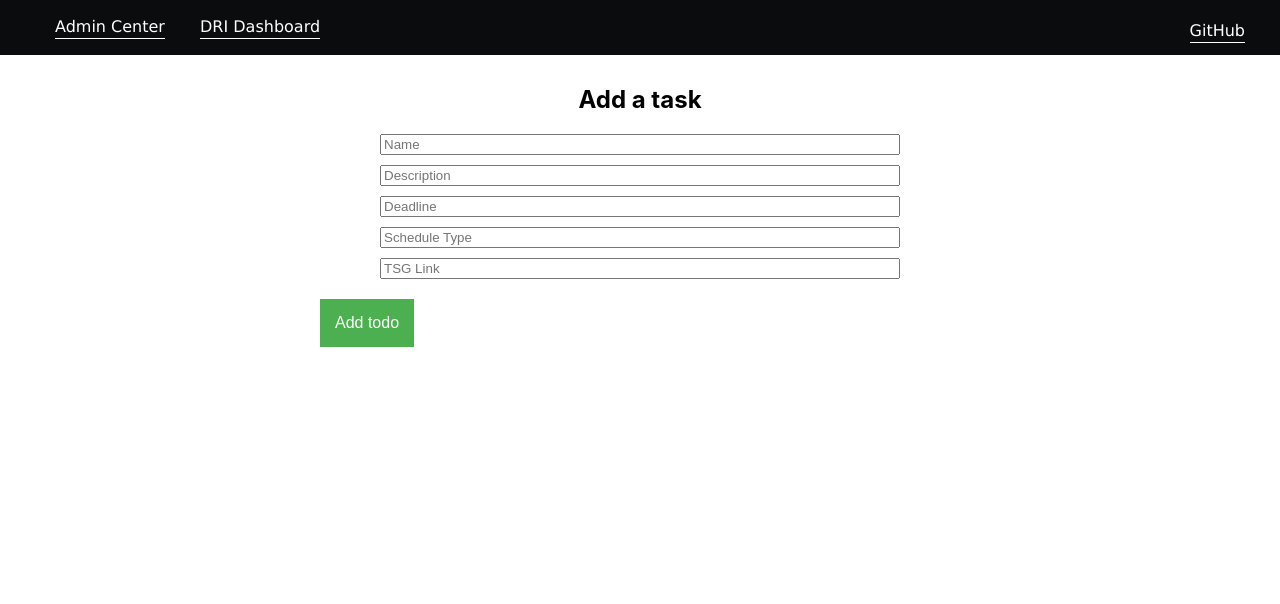
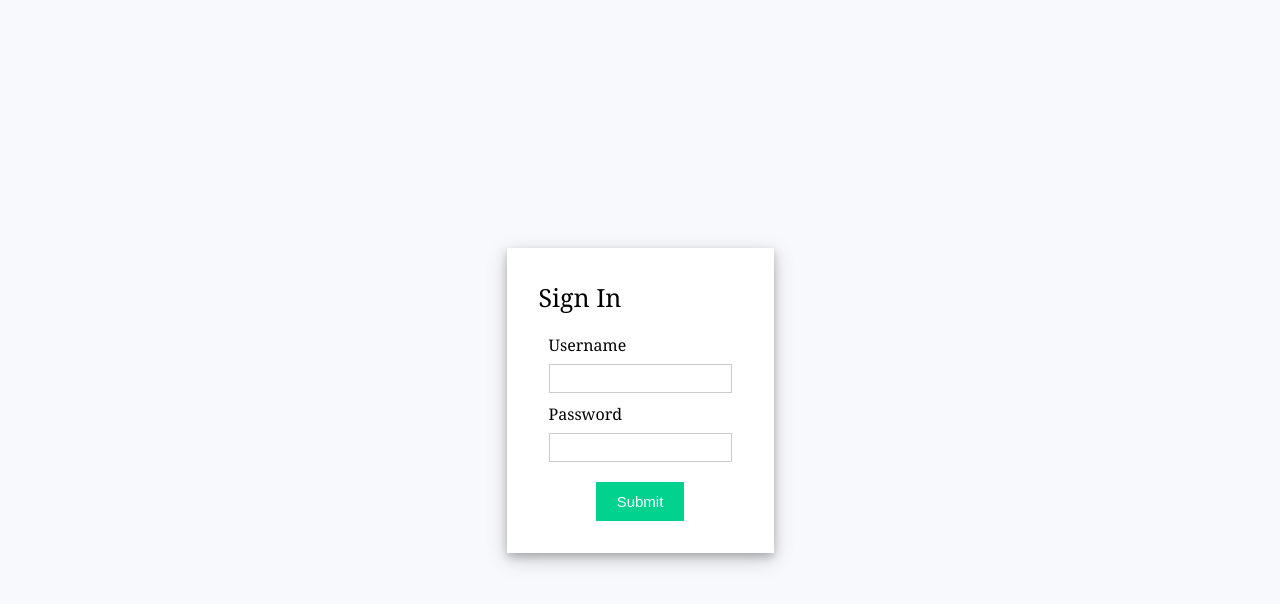
Before and after one commit to sauravraj62/React-Practices, a React (Create React App) app: page / in a window 1280 px wide. Shown: the top 604 px of the page. Built offline with nearby package versions, Linux system fonts and the light colour scheme.

Commit message:
login screen

```diff
--- /dev/null
+++ b/src/components/login.js
@@ -0,0 +1,103 @@
+import React, { useState } from "react";
+import ReactDOM from "react-dom";
+import ToDoList from './TodoList.js';
+import App from '../App.js'
+import "../style/login.css";
+
+function Login() {
+  // React States
+  const [errorMessages, setErrorMessages] = useState({});
+  const [isSubmitted, setIsSubmitted] = useState(false);
+
+  // User Login info
+  const database = [
+    {
+      username: "admin",
+      password: "password"
+    },
+    {
+      username: "dri",
+      password: "password"
+    }
+  ];
+
+  const errors = {
+    uname: "invalid username",
+    pass: "invalid password"
+  };
+
+  const handleSubmit = (event) => {
+    //Prevent page reload
+    event.preventDefault();
+
+    var { uname, pass } = document.forms[0];
+
+    // Find user login info
+    const userData = database.find((user) => user.username === uname.value);
+
+    // Compare user info
+    if (userData) {
+      if (userData.password !== pass.value) {
+        // Invalid password
+        setErrorMessages({ name: "pass", message: errors.pass });
+      } else {
+        sessionStorage .setItem('uname', uname.value);
+        setIsSubmitted(true);
+      }
+    } else {
+      // Username not found
+      setErrorMessages({ name: "uname", message: errors.uname });
+    }
+  };
+
+  // Generate JSX code for error message
+  const renderErrorMessage = (name) =>
+    name === errorMessages.name && (
+      <div className="error">{errorMessages.message}</div>
+    );
+
+  // JSX code for login form
+  const renderForm = (
+    <div className="form">
+      <form onSubmit={handleSubmit}>
+        <div className="input-container">
+          <label>Username </label>
+          <input type="text" name="uname" required />
+          {renderErrorMessage("uname")}
+        </div>
+        <div className="input-container">
+          <label>Password </label>
+          <input type="password" name="pass" required />
+          {renderErrorMessage("pass")}
+        </div>
+        <div className="button-container">
+          <input type="submit" />
+        </div>
+      </form>
+    </div>
+  );
+
+  if (isSubmitted)
+  {
+    var uname = sessionStorage.getItem('uname');
+    console.log(String(uname));
+    if (uname == "admin")
+    {
+        return App();
+    } else {
+        return <ToDoList/>;
+    }
+  } else {
+    return (
+        <div className="app">
+          <div className="login-form">
+            <div className="title">Sign In</div>
+
+            { renderForm}
+          </div>
+        </div>
+      );
+  }
+}
+
+export default Login;
--- a/src/index.js
+++ b/src/index.js
@@ -1,13 +1,13 @@
 import React from 'react';
 import ReactDOM from 'react-dom/client';
 import './index.css';
-import App from './App';
+import Login from './components/login';
 import reportWebVitals from './reportWebVitals';
 
 const root = ReactDOM.createRoot(document.getElementById('root'));
 root.render(
   <React.StrictMode>
-    <App />
+    <Login />
   </React.StrictMode>
 );
 
--- /dev/null
+++ b/src/style/login.css
@@ -0,0 +1,63 @@
+.app {
+    font-family: sans-serif;
+    display: flex;
+    align-items: center;
+    justify-content: center;
+    flex-direction: column;
+    gap: 20px;
+    height: 100vh;
+    font-family: Cambria, Cochin, Georgia, Times, "Times New Roman", serif;
+    background-color: #f8f9fd;
+  }
+
+  input[type="text"],
+  input[type="password"] {
+    height: 25px;
+    border: 1px solid rgba(0, 0, 0, 0.2);
+  }
+
+  input[type="submit"] {
+    margin-top: 10px;
+    cursor: pointer;
+    font-size: 15px;
+    background: #01d28e;
+    border: 1px solid #01d28e;
+    color: #fff;
+    padding: 10px 20px;
+  }
+
+  input[type="submit"]:hover {
+    background: #6cf0c2;
+  }
+
+  .button-container {
+    display: flex;
+    justify-content: center;
+  }
+
+  .login-form {
+    background-color: white;
+    padding: 2rem;
+    box-shadow: 0 4px 8px 0 rgba(0, 0, 0, 0.2), 0 6px 20px 0 rgba(0, 0, 0, 0.19);
+  }
+
+  .list-container {
+    display: flex;
+  }
+
+  .error {
+    color: red;
+    font-size: 12px;
+  }
+
+  .title {
+    font-size: 25px;
+    margin-bottom: 20px;
+  }
+
+  .input-container {
+    display: flex;
+    flex-direction: column;
+    gap: 8px;
+    margin: 10px;
+  }
```
